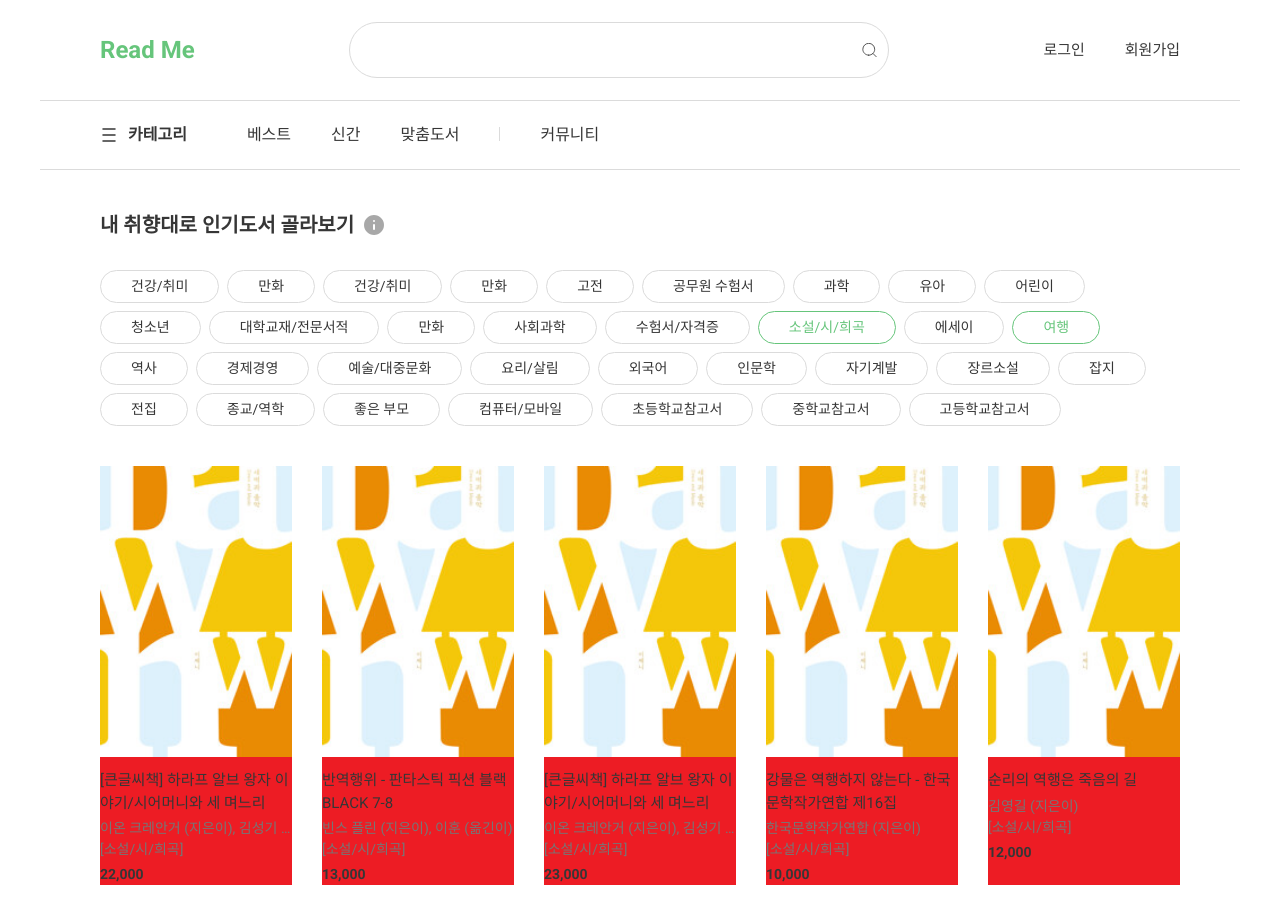
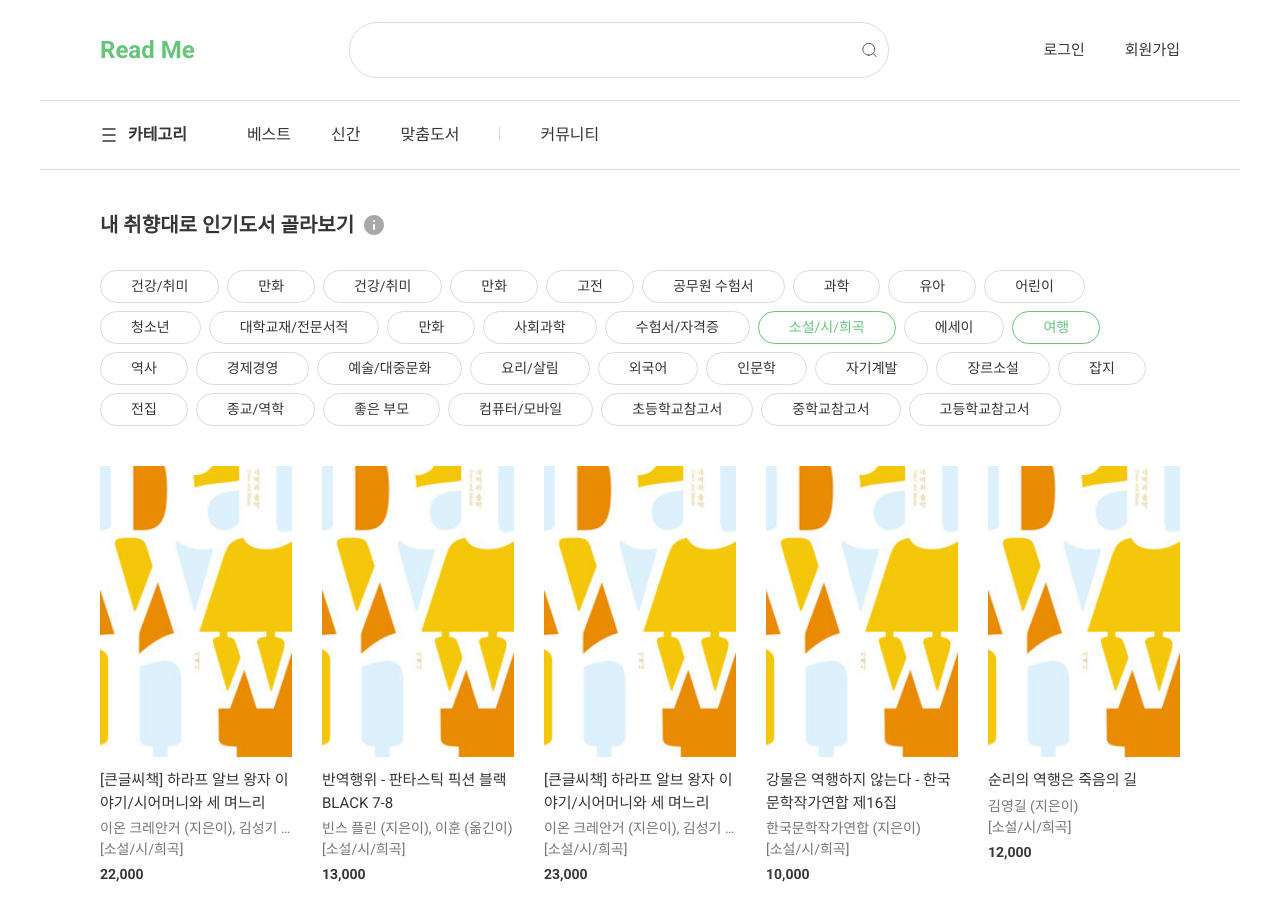
Before and after one commit to yunajoe/front_bookstore-README, a Next.js app: page /custom in a window 1280 px wide. Shown: the top 923 px of the page. Built offline with nearby package versions, Linux system fonts and the light colour scheme.

Commit message:
배경색 없앰

```diff
--- a/src/pages/custom/index.tsx
+++ b/src/pages/custom/index.tsx
@@ -113,7 +113,7 @@ function CustomPage() {
                   mobile:gap-x-10 gap-y-40 mobile:gap-y-30 mobile:pr-15">
                 {filterBooksArray?.map((book) => {
                   return (
-                    <div key={book.bookId} className="bg-red">
+                    <div key={book.bookId} >
                       <PreviewBookInfo
                         size="lg"
                         title={book.bookTitle}
```
